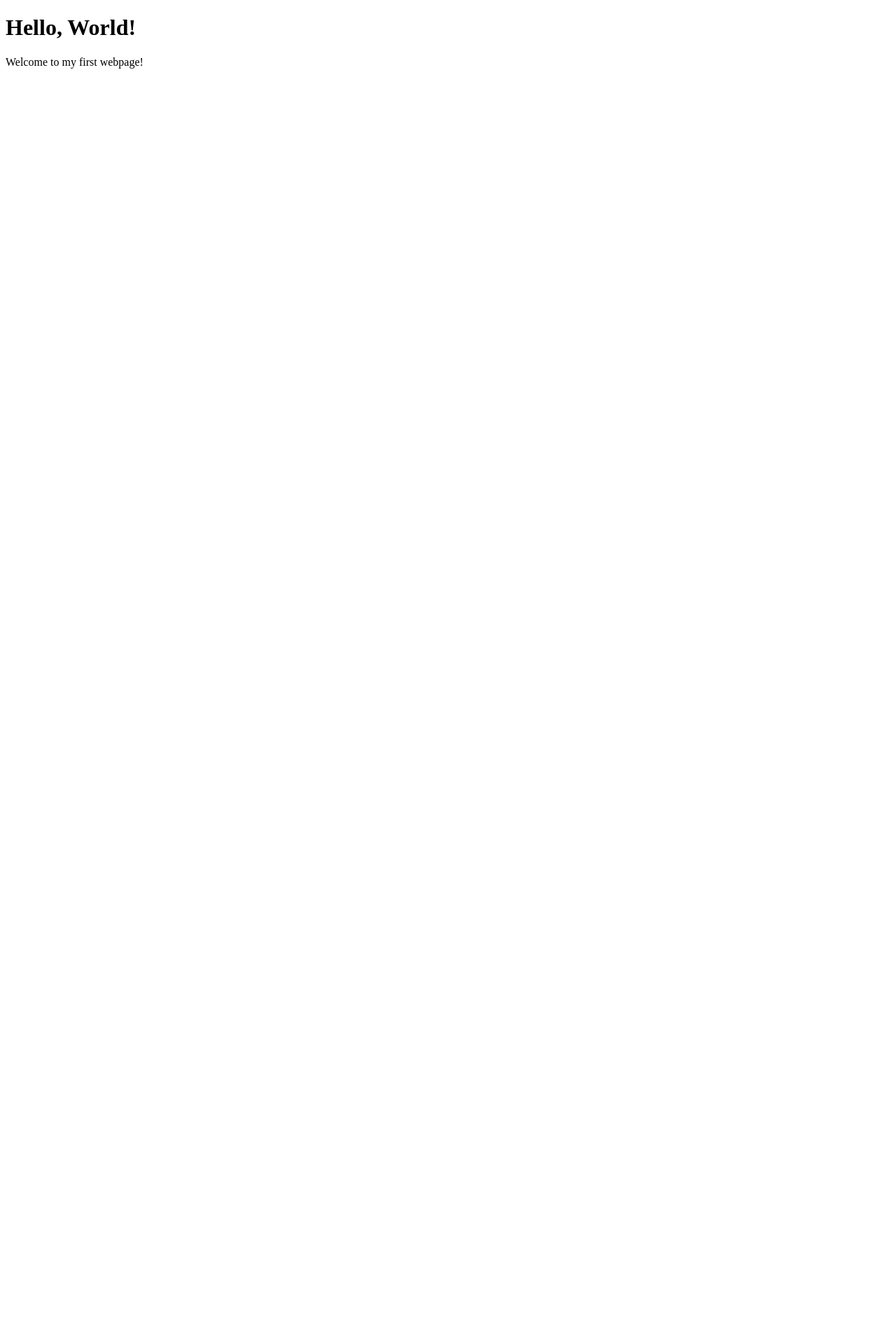
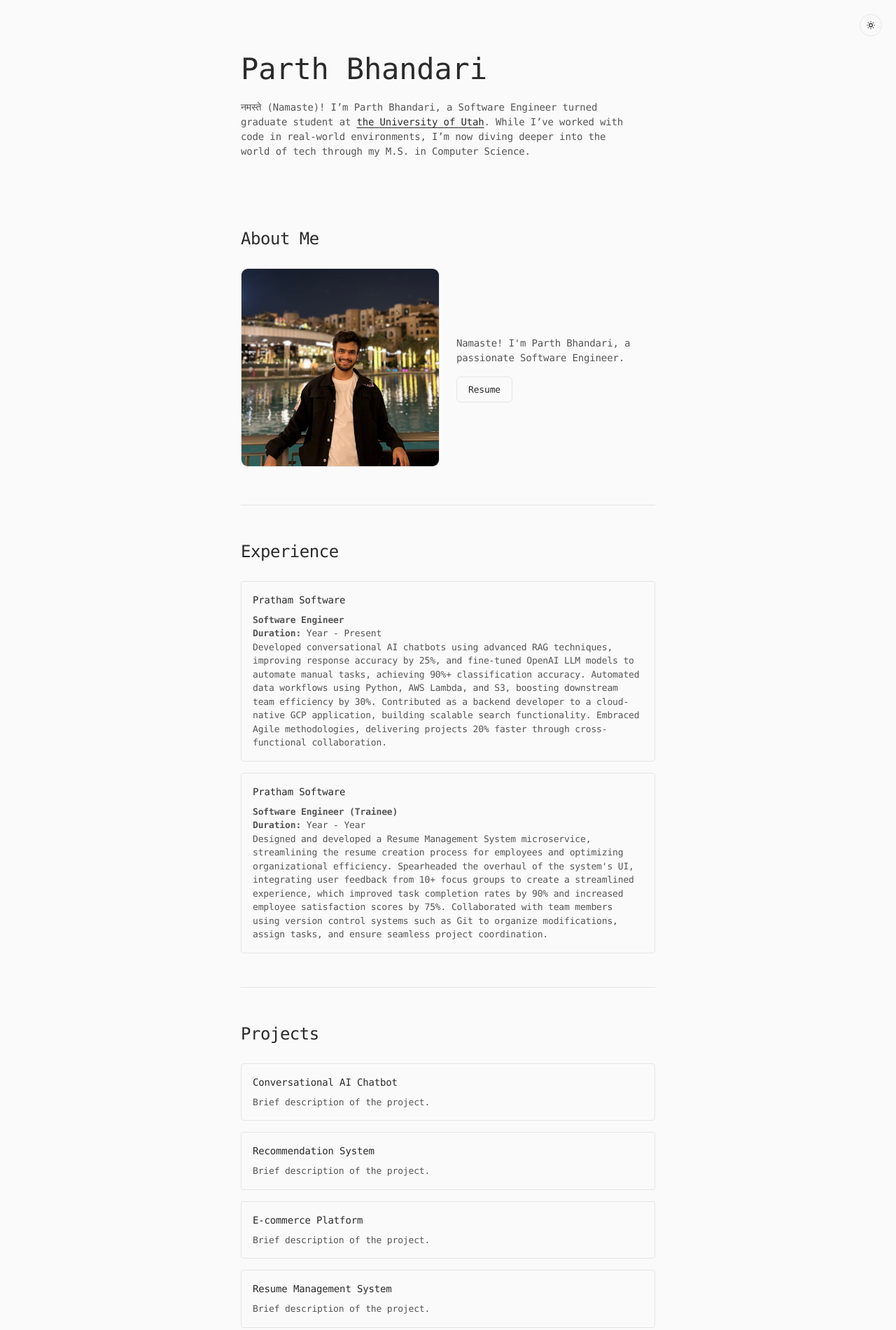
Before and after one commit to parthbhandari1/parthbhandari1.github.io, a plain HTML site: page index.html in a window 1280 px wide. Shown: the top 1900 px of the page at 70% size. Before the commit the page ends 800 px from the top, so only its background shows below. Drawn offline with Linux system fonts and the light colour scheme.

Commit message:
[Tech Update] - Updated Portfolio

```diff
--- a/index.html
+++ b/index.html
@@ -3,10 +3,107 @@
 <head>
     <meta charset="UTF-8">
     <meta name="viewport" content="width=device-width, initial-scale=1.0">
-    <title>Parth says hi!</title>
+    <meta name="description" content="Personal portfolio showcasing my skills, experience, and projects.">
+    <title>Parth Bhandari</title>
+    <link rel="stylesheet" href="styles/styles.css">
+    <link rel="icon" href="assets/images/P.png" type="image/png">
+    <link rel="preload" href="assets/icons/favicon.png" as="image" />
+    <meta name="theme-color" content="#fafafa" id="theme-color-meta" />
+
+    <!-- Immediately set theme before page loads -->
+    <script>
+        (function () {
+            const savedTheme = localStorage.getItem("theme") || "light";
+            document.documentElement.setAttribute("data-theme", savedTheme);
+            document.getElementById("theme-color-meta").setAttribute("content", savedTheme === "dark" ? "#1a1a1e" : "#fafafa");
+        })();
+    </script>
 </head>
 <body>
-    <h1>Hello, World!</h1>
-    <p>Welcome to my first webpage!</p>
+
+    <!-- Theme Toggle Button -->
+    <button class="theme-toggle" aria-label="Toggle dark mode">
+        <svg class="sun-icon" xmlns="http://www.w3.org/2000/svg" fill="none" viewBox="0 0 24 24" stroke="currentColor">
+            <path stroke-linecap="round" stroke-linejoin="round" stroke-width="2" d="M12 3v1m0 16v1m9-9h-1M4 12H3m15.364 6.364l-.707-.707M6.343 6.343l-.707-.707m12.728 0l-.707.707M6.343 17.657l-.707.707M16 12a4 4 0 11-8 0 4 4 0 018 0z" />
+        </svg>
+        <svg class="moon-icon" xmlns="http://www.w3.org/2000/svg" fill="none" viewBox="0 0 24 24" stroke="currentColor" style="display: none">
+            <path stroke-linecap="round" stroke-linejoin="round" stroke-width="2" d="M20.354 15.354A9 9 0 018.646 3.646 9.003 9.003 0 0012 21a9.003 9.003 0 008.354-5.646z" />
+        </svg>
+    </button>
+
+    <header class="header">
+        <div class="container">
+            <h1>Parth Bhandari</h1>
+            <p>नमस्ते (Namaste)! I’m Parth Bhandari, a Software Engineer turned graduate student at <a href="https://www.utah.edu/" target="_blank">the University of Utah</a>. While I’ve worked with code in real-world environments, I’m now diving deeper into the world of tech through my M.S. in Computer Science.</p>
+        </div>
+    </header>
+
+    <main class="container">
+        <section id="about">
+            <h2>About Me</h2>
+            <div class="about-content">
+                <div class="about-image">
+                    <img src="assets/images/parth.jpg" alt="Parth Bhandari">
+                </div>
+                <div class="about-text">
+                    <p>Namaste! I'm Parth Bhandari, a passionate Software Engineer.</p>
+                    <a href="https://drive.google.com/file/d/1ypjXdU949JqokSyr1RFdrb96cyZkMizJ/view?usp=sharing" target="_blank" class="cta-button">Resume</a>
+                </div>
+            </div>
+        </section>
+
+        <section id="experience">
+            <h2>Experience</h2>
+            <div class="experience-grid">
+                <article class="experience-card">
+                    <h3>Pratham Software</h3>
+                    <p><strong>Software Engineer</strong></p>
+                    <p><strong>Duration:</strong> Year - Present</p>
+                    <p>Developed conversational AI chatbots using advanced RAG techniques, improving response accuracy by 25%, and fine-tuned OpenAI LLM models to automate manual tasks, achieving 90%+ classification accuracy. Automated data workflows using Python, AWS Lambda, and S3, boosting downstream team efficiency by 30%. Contributed as a backend developer to a cloud-native GCP application, building scalable search functionality. Embraced Agile methodologies, delivering projects 20% faster through cross-functional collaboration.</p>
+                </article>
+                <article class="experience-card">
+                    <h3>Pratham Software</h3>
+                    <p><strong>Software Engineer (Trainee)</strong></p>
+                    <p><strong>Duration:</strong> Year - Year</p>
+                    <p>Designed and developed a Resume Management System microservice, streamlining the resume creation process for employees and optimizing organizational efficiency. Spearheaded the overhaul of the system's UI, integrating user feedback from 10+ focus groups to create a streamlined experience, which improved task completion rates by 90% and increased employee satisfaction scores by 75%. Collaborated with team members using version control systems such as Git to organize modifications, assign tasks, and ensure seamless project coordination.</p>
+                </article>
+            </div>
+        </section>
+
+        <section id="projects">
+            <h2>Projects</h2>
+            <div class="project-grid">
+                <article class="project-card">
+                    <h3>Conversational AI Chatbot</h3>
+                    <p>Brief description of the project.</p>
+                </article>
+                <article class="project-card">
+                    <h3>Recommendation System</h3>
+                    <p>Brief description of the project.</p>
+                </article>
+                <article class="project-card">
+                    <h3>E-commerce Platform</h3>
+                    <p>Brief description of the project.</p>
+                </article>
+                <article class="project-card">
+                    <h3>Resume Management System</h3>
+                    <p>Brief description of the project.</p>
+                </article>
+            </div>
+        </section>
+    </main>
+
+    <footer class="footer">
+        <div class="container">
+            <p>Don't be shy! Hit me up!</p>
+            <div class="social-links">
+                <a href="https://github.com/parthbhandari1/" target="_blank">GitHub</a>
+                <a href="https://www.linkedin.com/in/parthbhandari/" target="_blank">LinkedIn</a>
+                <a href="mailto:parthbhandari0109@gmail.com">Email</a>
+            </div>
+        </div>
+    </footer>
+
+    <script src="scripts/script.js"></script>
 </body>
 </html>
--- /dev/null
+++ b/scripts/script.js
@@ -0,0 +1,33 @@
+// Theme Toggle Functionality
+const themeToggle = document.querySelector('.theme-toggle');
+const sunIcon = document.querySelector('.sun-icon');
+const moonIcon = document.querySelector('.moon-icon');
+const themeColorMeta = document.getElementById('theme-color-meta');
+
+function toggleTheme() {
+    const currentTheme = document.documentElement.getAttribute('data-theme');
+    const newTheme = currentTheme === 'light' ? 'dark' : 'light';
+
+    // Update theme attribute
+    document.documentElement.setAttribute('data-theme', newTheme);
+
+    // Update theme color meta tag
+    themeColorMeta.setAttribute('content', newTheme === 'dark' ? '#1a1a1e' : '#fafafa');
+
+    // Save theme preference to localStorage
+    localStorage.setItem('theme', newTheme);
+
+    // Toggle icon visibility
+    sunIcon.style.display = newTheme === 'light' ? 'block' : 'none';
+    moonIcon.style.display = newTheme === 'dark' ? 'block' : 'none';
+}
+
+// Add event listener to theme toggle button
+themeToggle.addEventListener('click', toggleTheme);
+
+// Set initial theme and icon visibility
+const savedTheme = localStorage.getItem('theme') || 'light';
+document.documentElement.setAttribute('data-theme', savedTheme);
+themeColorMeta.setAttribute('content', savedTheme === 'dark' ? '#1a1a1e' : '#fafafa');
+sunIcon.style.display = savedTheme === 'light' ? 'block' : 'none';
+moonIcon.style.display = savedTheme === 'dark' ? 'block' : 'none';
--- /dev/null
+++ b/styles/styles.css
@@ -0,0 +1,274 @@
+* {
+    margin: 0;
+    padding: 0;
+    box-sizing: border-box;
+}
+
+:root {
+    --font-mono: ui-monospace, SFMono-Regular, Menlo, Monaco, Consolas, monospace;
+    --text-primary: #2a2a2a;
+    --text-secondary: #555555;
+    --bg-main: #fafafa;
+    --bg-subtle: #f5f5f5;
+    --border-color: #e5e5e5;
+    --link-hover: #000000;
+    --transition-smooth: cubic-bezier(0.4, 0, 0.2, 1);
+    --transition-fast: 120ms cubic-bezier(0.1, 0.7, 0.1, 1);
+    --theme-toggle-size: 32px;
+    --selection-bg: rgba(22, 95, 232, 0.2);
+    --selection-color: var(--text-primary);
+    --page-transition: 0.4s var(--transition-smooth);
+    --popup-bg: rgba(0, 0, 0, 0.1);
+    --z-page: 1;
+    --z-theme: 2;
+    --z-popup: 3;
+}
+
+/* Dark theme variables */
+[data-theme="dark"] {
+    --text-primary: #d1d1d1;
+    --text-secondary: #999999;
+    --bg-main: #1a1a1e;
+    --bg-subtle: #18181c;
+    --border-color: #353536;
+    --link-hover: #ffffff;
+    --selection-bg: rgba(113, 162, 255, 0.2);
+    --selection-color: var(--text-primary);
+}
+
+body {
+    font-family: var(--font-mono);
+    line-height: 1.5;
+    color: var(--text-primary);
+    font-size: 14px;
+    -webkit-font-smoothing: antialiased;
+    background: var(--bg-main);
+    letter-spacing: -0.011em;
+}
+
+a {
+    color: var(--text-primary);
+    text-decoration: underline;
+    text-underline-offset: 3px;
+    text-decoration-thickness: 1px;
+}
+
+a:hover {
+    color: var(--link-hover);
+}
+
+.container {
+    max-width: 640px;
+    margin: 0 auto;
+    padding: 0 24px;
+}
+
+.header {
+    padding: 72px 0 48px;
+}
+
+.header h1 {
+    font-size: 42px;
+    font-weight: 500;
+    margin-bottom: 16px;
+    line-height: 1.3;
+}
+
+.header p {
+    color: var(--text-secondary);
+    font-size: 14px;
+    max-width: 550px;
+}
+
+/* Sections */
+#about,
+#experience,
+#projects {
+    padding: 48px 0;
+}
+
+#experience,
+#projects,
+.footer {
+    border-top: 1px solid var(--border-color);
+}
+
+h2 {
+    font-size: 24px;
+    margin-bottom: 24px;
+    font-weight: 500;
+    letter-spacing: -0.02em;
+}
+
+.about-content {
+    display: flex;
+    align-items: center;
+    gap: 24px;
+}
+
+.about-image {
+    flex: 1;
+}
+
+.about-image img {
+    max-width: 100%;
+    height: auto;
+    border-radius: 10px;
+    border: 1px solid var(--border-color);
+}
+
+.about-text {
+    flex: 1;
+    display: flex;
+    flex-direction: column;
+}
+
+.about-text p {
+    color: var(--text-secondary);
+    font-size: 14px;
+    margin-bottom: 16px;
+}
+
+.cta-button {
+    text-decoration: none;
+    align-self: flex-start;
+    padding: 8px 16px;
+    background-color: var(--bg-main);
+    color: var(--text-primary);
+    border: 1px solid var(--border-color);
+    border-radius: 6px;
+    cursor: pointer;
+    font-family: var(--font-mono);
+    font-size: 13px;
+    transition: background-color var(--transition-fast), color var(--transition-fast);
+}
+
+.cta-button:hover {
+    background-color: var(--bg-subtle);
+    border-color: var(--text-primary);
+}
+
+/* Experience and Project Grids */
+.experience-grid,
+.project-grid {
+    display: grid;
+    gap: 16px;
+}
+
+.experience-card,
+.project-card {
+    padding: 16px;
+    border: 1px solid var(--border-color);
+    border-radius: 4px;
+    transition: background-color var(--transition-fast);
+    will-change: background-color;
+    background-color: transparent;
+}
+
+.experience-card:hover,
+.project-card:hover {
+    background-color: var(--bg-subtle);
+}
+
+.experience-card h3,
+.project-card h3 {
+    font-size: 14px;
+    margin-bottom: 8px;
+    font-weight: 500;
+}
+
+.experience-card p,
+.project-card p {
+    font-size: 13px;
+    color: var(--text-secondary);
+}
+
+/* Footer */
+.footer {
+    padding: 48px 0;
+    margin-top: 48px;
+}
+
+.social-links {
+    margin-top: 16px;
+    display: flex;
+    gap: 16px;
+    justify-content: flex-start;
+    white-space: nowrap;
+}
+
+.social-link {
+    color: var(--text-secondary);
+    font-size: 13px;
+    transition: color var(--transition-fast);
+}
+
+.social-link:hover {
+    color: var(--text-primary);
+}
+
+/* Theme toggle styles */
+.theme-toggle {
+    position: fixed;
+    top: 20px;
+    right: 20px;
+    width: var(--theme-toggle-size);
+    height: var(--theme-toggle-size);
+    padding: 8px;
+    border-radius: 50%;
+    border: 1px solid var(--border-color);
+    background: var(--bg-main);
+    color: var(--text-primary);
+    cursor: pointer;
+    transition: background-color var(--transition-fast);
+    z-index: var(--z-theme);
+}
+
+.theme-toggle:hover {
+    background: var(--bg-subtle);
+}
+
+.theme-toggle svg {
+    width: 100%;
+    height: 100%;
+}
+
+/* Selection styles */
+::selection {
+    background: var(--selection-bg);
+    color: var(--selection-color);
+}
+
+/* Responsive Design */
+@media (max-width: 768px) {
+    .header {
+        padding: 56px 0 40px;
+    }
+
+    .header h1 {
+        font-size: 24px;
+    }
+
+    .about-content {
+        flex-direction: column;
+    }
+
+    .about-image,
+    .about-text {
+        width: 100%;
+    }
+
+    .experience-card,
+    .project-card {
+        padding: 20px;
+    }
+}
+
+@media (prefers-reduced-motion: reduce) {
+    * {
+        transition-duration: 0.01ms !important;
+        animation-duration: 0.01ms !important;
+        animation-iteration-count: 1 !important;
+        scroll-behavior: auto !important;
+    }
+}
```
Also changed, not shown: assets/images/P.png (added), assets/images/parth.jpg (added), 3 other files.
